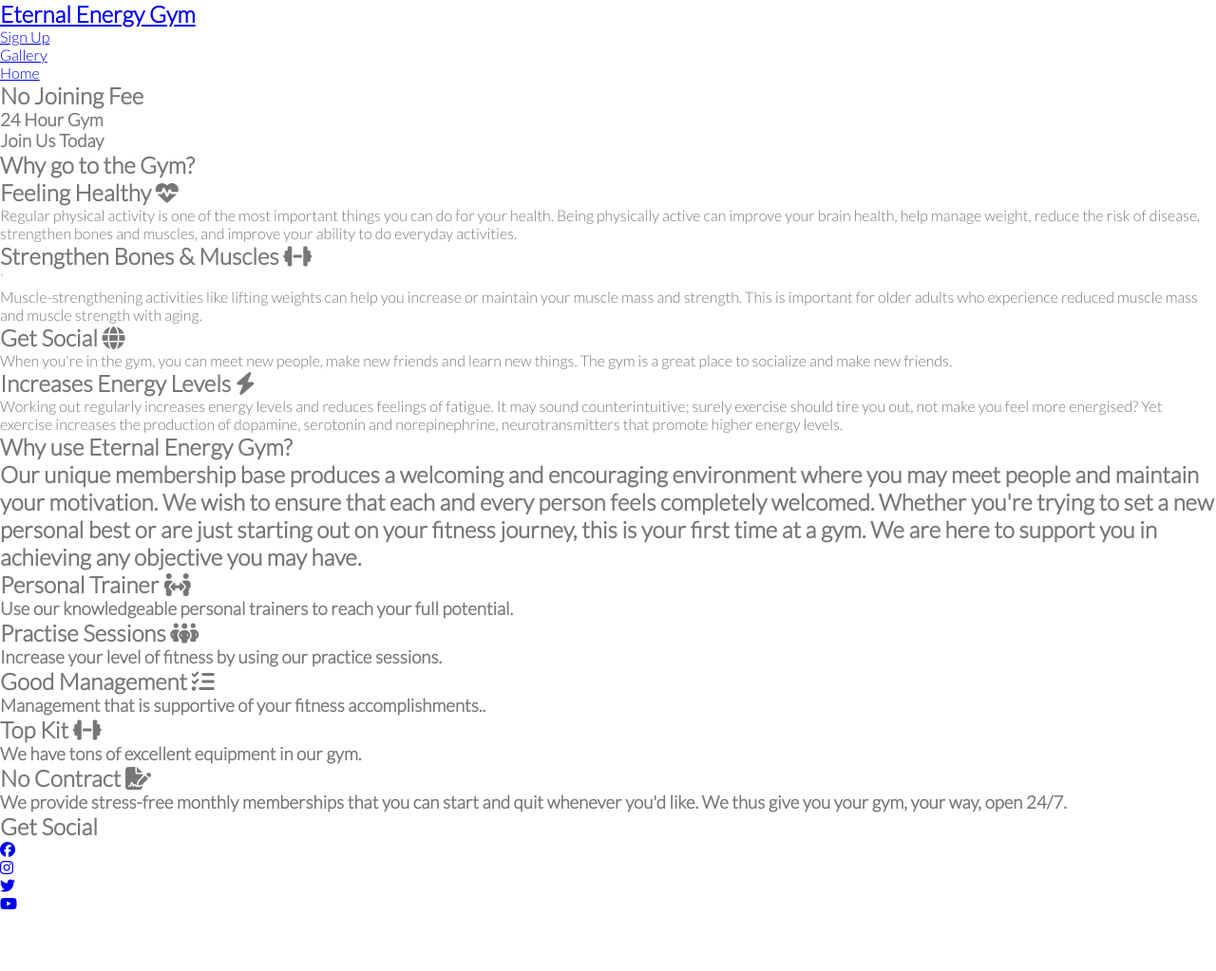
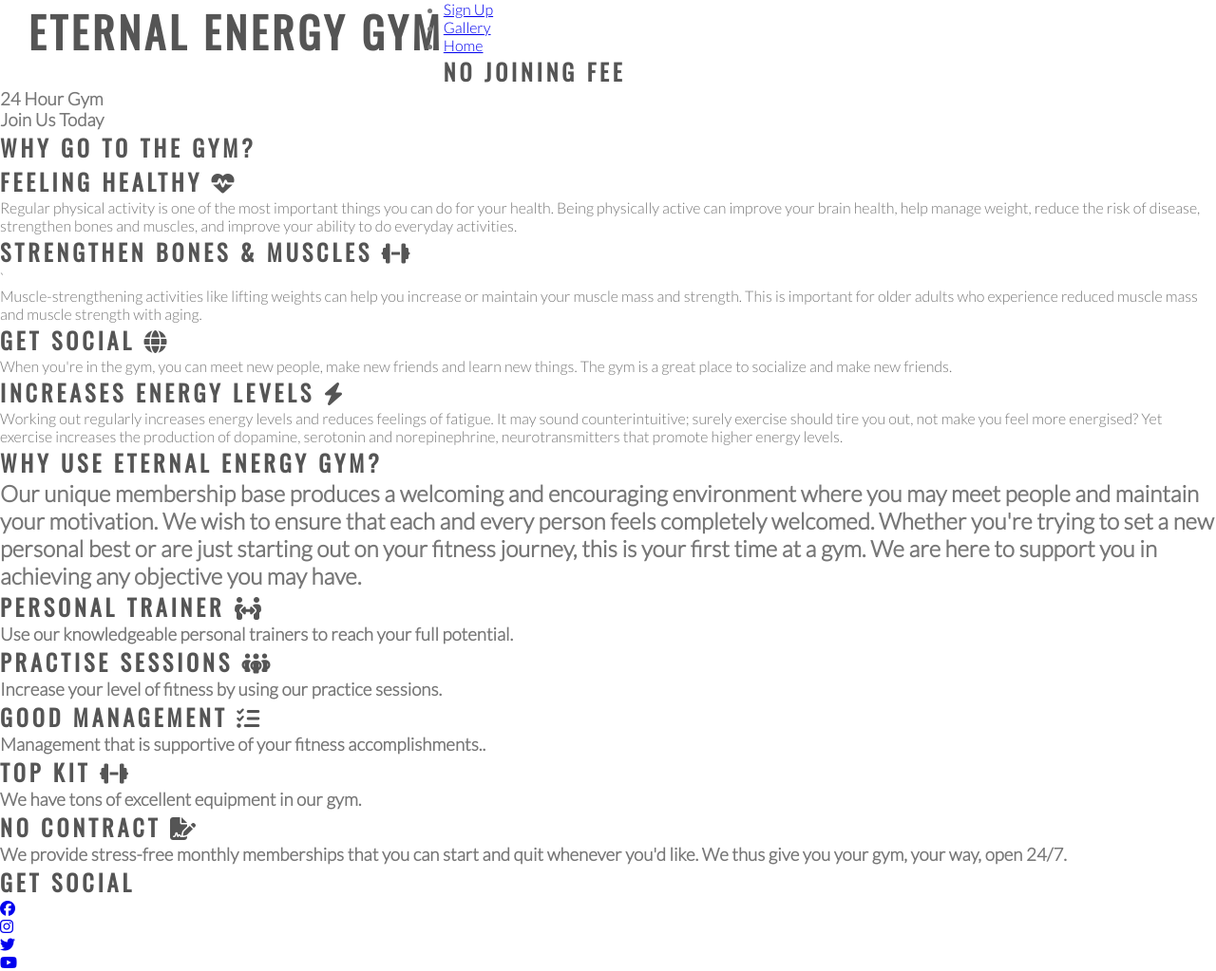
Before and after one commit to KDDD10/the-eternal-gym, a plain HTML site: page index.html in a window 1280 px wide. Shown: the whole page at 95% size. Before the commit the page ends 961 px from the top, so only its background shows below. Drawn offline with nearby package versions, Linux system fonts and the light colour scheme.

Commit message:
This is the heading and Logo

```diff
--- a/assets/css/style.css
+++ b/assets/css/style.css
@@ -10,3 +10,18 @@ body{
   font-family: Lato;
   color: #777777;
 }
+
+/* Heading and Logo */
+
+h2{
+  font-family: Oswald;
+  text-transform: uppercase;
+  letter-spacing: 4px;
+  color:#555555;
+}
+
+#logo{
+  float: left;
+  font-size: 280%;
+  margin-left: 30px;
+}
```
